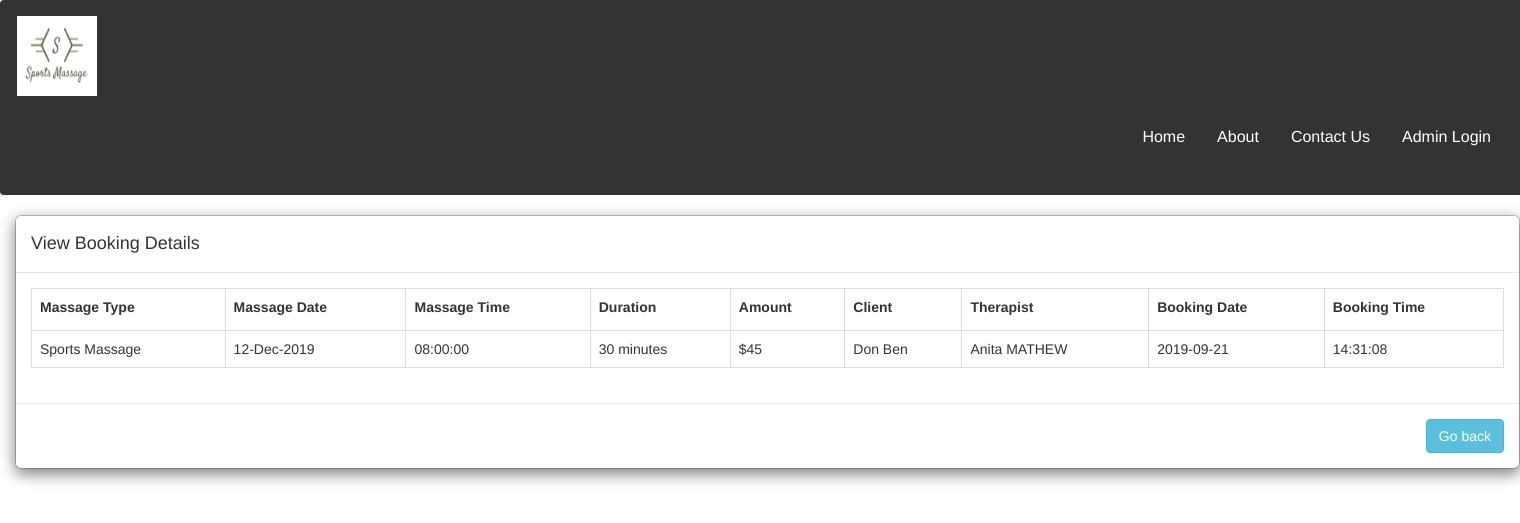
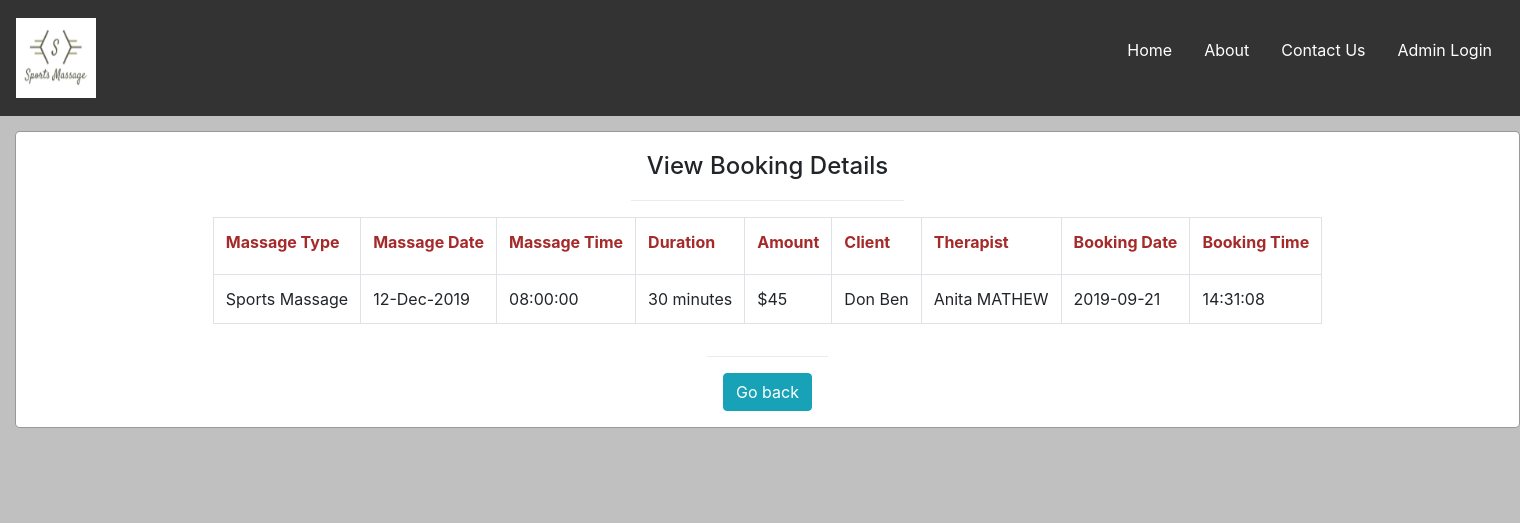
Before and after one commit to AnitaAnnaStephen/COMP606A1P2, a PHP site: page /ViewAllBookings.php in a window 1520 px wide. Shown: the top 523 px of the page. Run offline with PHP 8.4, Linux system fonts and the light colour scheme; a user stored in the database is signed in; data comes from the database, SQL or seed files in the repository.

Commit message:
updated page and header styling

```diff
--- a/Assignment1Part3/ViewAllBookings.php
+++ b/Assignment1Part3/ViewAllBookings.php
@@ -17,7 +17,9 @@ $result = mysqli_query($mysqli, $query);
 <html>
 
 <head>
-     <link rel="stylesheet" href="https://maxcdn.bootstrapcdn.com/bootstrap/3.4.0/css/bootstrap.min.css">
+     <!-- <link rel="stylesheet" href="https://maxcdn.bootstrapcdn.com/bootstrap/3.4.0/css/bootstrap.min.css"> -->
+     <link rel="stylesheet" type="text/css" href="stylesheet.css">
+     <link rel="stylesheet" href="css/bootstrap.min.css">
      <title>View Booking</title>
      <style>
           .container-view{
@@ -26,10 +28,10 @@ $result = mysqli_query($mysqli, $query);
      </style>
 </head>
 
-<body>
+<body style="background-color:silver;">
      <div id="" class="container-view">
           <div class="" style="width:1505px">
-               <div class="modal-content">
+               <div class="modal-content" style="align-items: center;">
                     <div class="modal-header">
                          <!-- <button type="button" class="close" data-dismiss="modal">&times;</button>   -->
                          <h4 class="modal-title">View Booking Details</h4>
```
